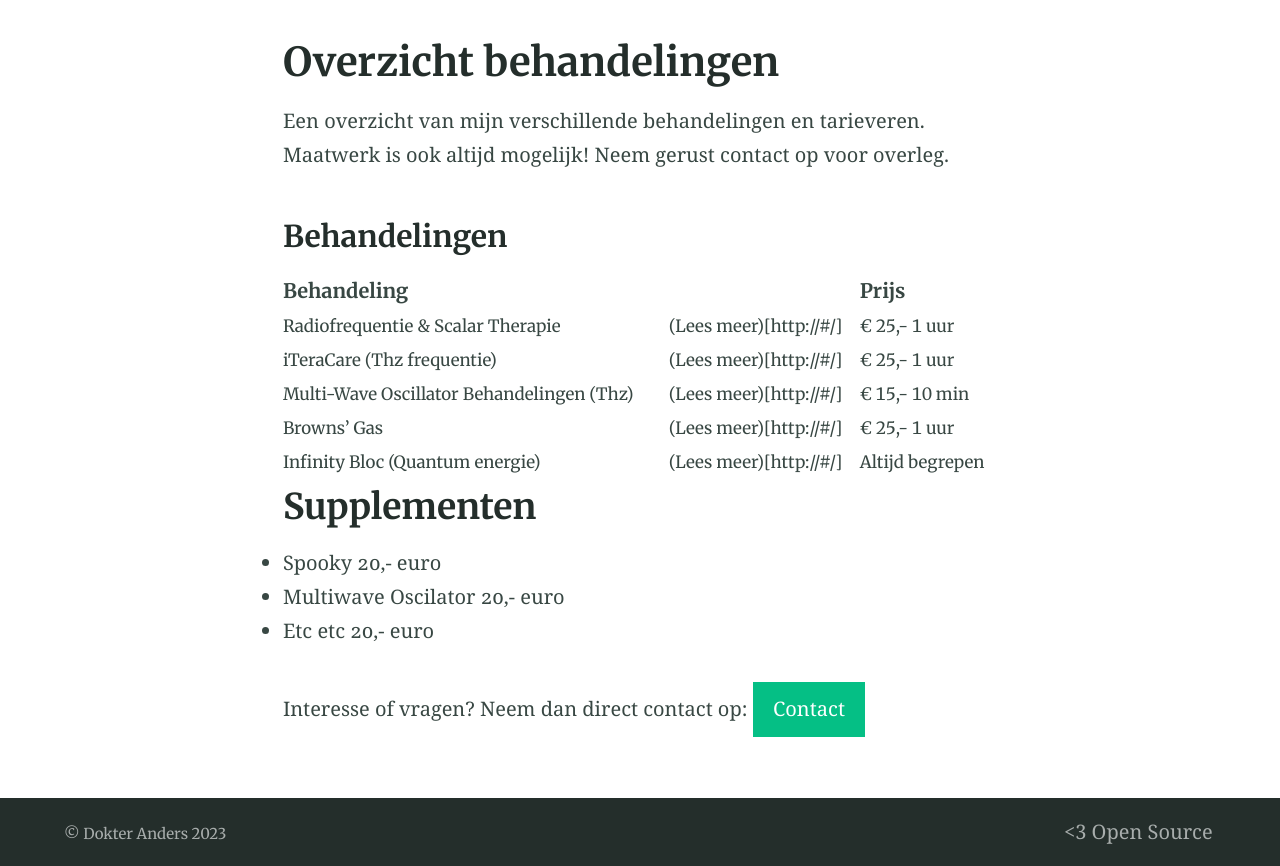
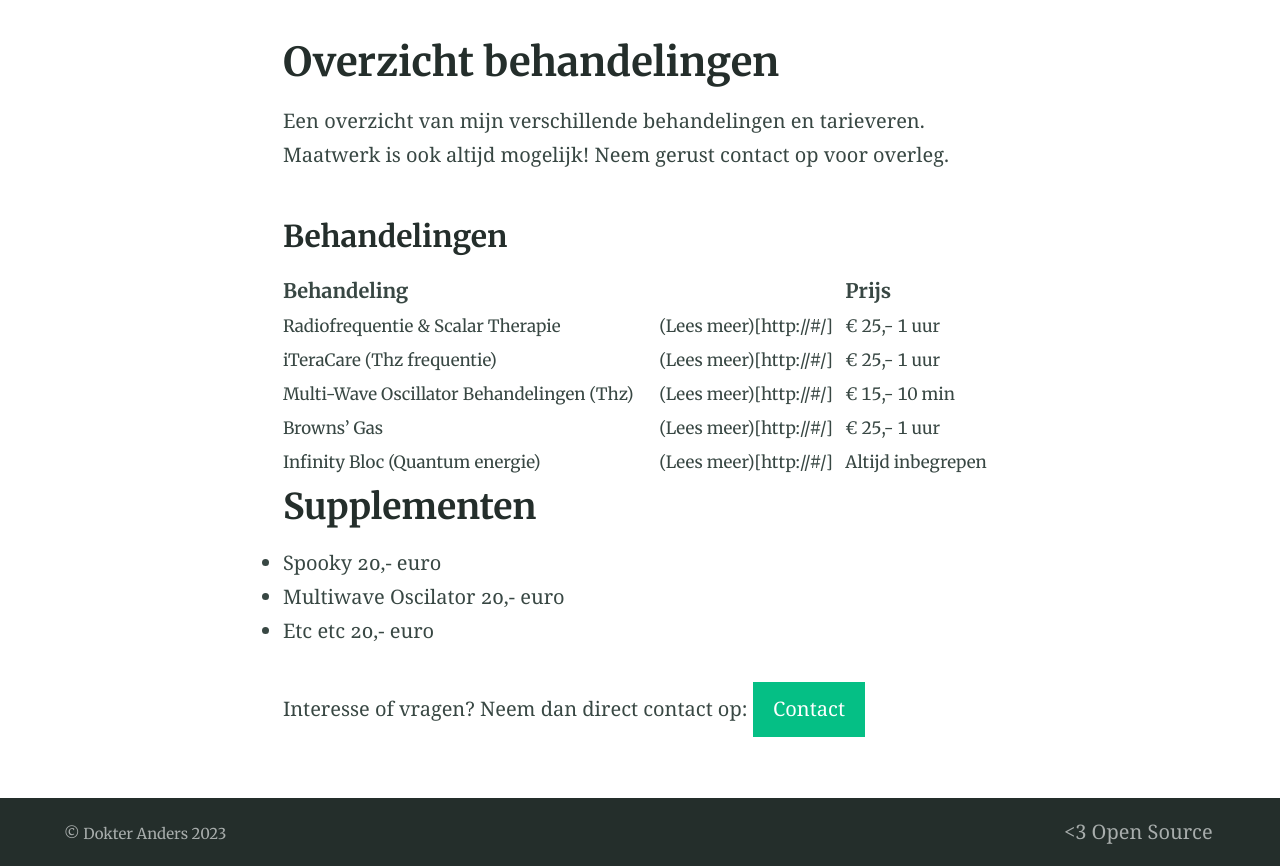
Before and after one commit to dokteranders/dokteranders.com, a Jekyll site: the page built from behandelingen.md, in a window 1280 px wide. Shown: the part 424-1290 px from the top of the page. Built offline with Jekyll 4.4.1, drawn with Linux system fonts in a browser that asks for light colours.

Commit message:
Update behandelingen.md

```diff
--- a/behandelingen.md
+++ b/behandelingen.md
@@ -14,7 +14,7 @@ Een overzicht van mijn verschillende behandelingen en tarieveren. Maatwerk is oo
 | iTeraCare (Thz frequentie)                	| (Lees meer)[http://#/] 	  | € 25,- 1 uur    	|
 | Multi-Wave Oscillator Behandelingen (Thz) 	| (Lees meer)[http://#/]   	| € 15,- 10 min   	|
 | Browns' Gas                               	| (Lees meer)[http://#/] 	  | € 25,- 1 uur    	|
-| Infinity Bloc (Quantum energie)           	| (Lees meer)[http://#/] 	  | Altijd begrepen 	|
+| Infinity Bloc (Quantum energie)           	| (Lees meer)[http://#/] 	  | Altijd inbegrepen 	|
 
 ## Supplementen
 
```
